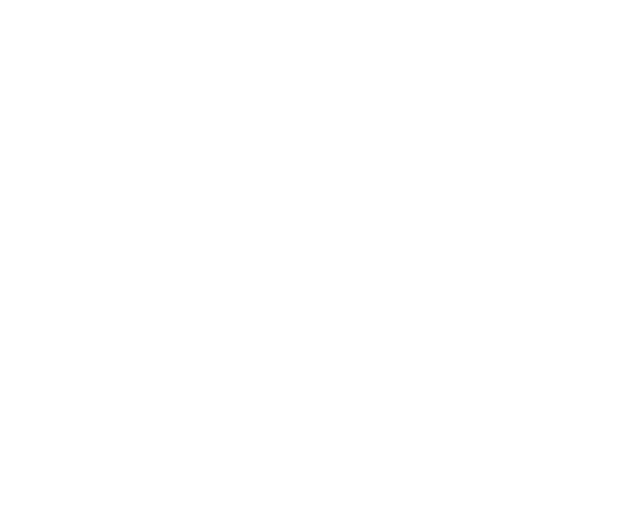
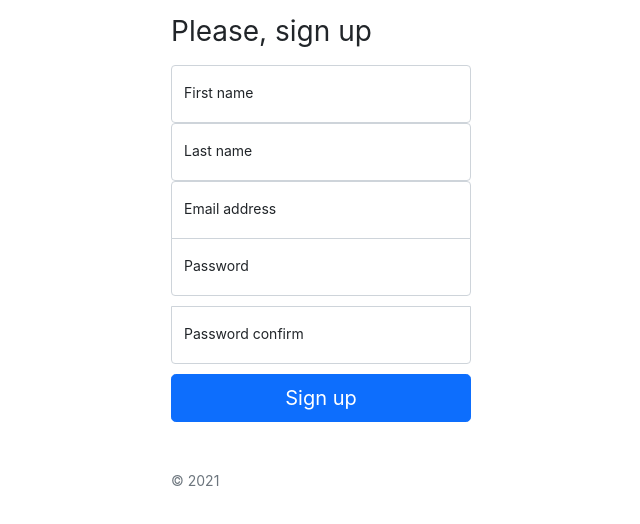
Before and after one commit to sv-dubov/ReactAdmin, a React (Create React App) app: page /register in a window 1280 px wide. Shown: the top 524 px of the page, without its empty margins (319-959 px from the left). Built offline with nearby package versions, Linux system fonts and the light colour scheme.

Commit message:
Made register form

```diff
--- a/src/App.tsx
+++ b/src/App.tsx
@@ -4,6 +4,7 @@ import Dashboard from './secure/Dashboard';
 import Users from './secure/Users';
 import { BrowserRouter, Route } from 'react-router-dom';
 import Login from './public/Login';
+import Register from './public/Register';
 
 function App() {
   return (
@@ -12,6 +13,7 @@ function App() {
         <Route path={'/'} exact component={Dashboard} />
         <Route path={'/users'} component={Users} />
         <Route path={'/login'} component={Login} />
+        <Route path={'/register'} component={Register} />
       </BrowserRouter>
     </div>
   );
--- /dev/null
+++ b/src/public/Register.tsx
@@ -0,0 +1,60 @@
+import React, { Component, SyntheticEvent } from 'react';
+import './Public.css';
+
+class Register extends Component {
+    first_name = '';
+    last_name = '';
+    email = '';
+    password = '';
+    password_confirm = '';
+
+    submit = (e: SyntheticEvent) => {
+        e.preventDefault();
+        console.log({
+            first_name: this.first_name,
+            last_name: this.last_name,
+            email: this.email,
+            password: this.password,
+            password_confirm: this.password_confirm,
+        });
+    }
+
+    render() {
+        return (
+            <main className="form-signin">
+                <form onSubmit={this.submit}>
+                    <h1 className="h3 mb-3 fw-normal">Please, sign up</h1>
+                    <div className="form-floating">
+                        <input type="text" className="form-control" id="floatingInput" placeholder="First name"
+                        onChange={e => this.first_name = e.target.value} />
+                        <label htmlFor="floatingInput">First name</label>
+                    </div>
+                    <div className="form-floating">
+                        <input type="text" className="form-control" id="floatingInput" placeholder="Last name"
+                        onChange={e => this.last_name = e.target.value} />
+                        <label htmlFor="floatingInput">Last name</label>
+                    </div>
+                    <div className="form-floating">
+                        <input type="email" className="form-control" id="floatingInput" placeholder="name@example.com"
+                        onChange={e => this.email = e.target.value} />
+                        <label htmlFor="floatingInput">Email address</label>
+                    </div>
+                    <div className="form-floating">
+                        <input type="password" className="form-control" id="floatingPassword" placeholder="Password"
+                        onChange={e => this.password = e.target.value} />
+                        <label htmlFor="floatingPassword">Password</label>
+                    </div>
+                    <div className="form-floating">
+                        <input type="password" className="form-control" id="floatingPassword" placeholder="Password confirm"
+                        onChange={e => this.password_confirm = e.target.value} />
+                        <label htmlFor="floatingPassword">Password confirm</label>
+                    </div>
+                    <button className="w-100 btn btn-lg btn-primary" type="submit">Sign up</button>
+                    <p className="mt-5 mb-3 text-muted">&copy; 2021</p>
+                </form>
+            </main>
+        );
+    }
+}
+
+export default Register;
```
